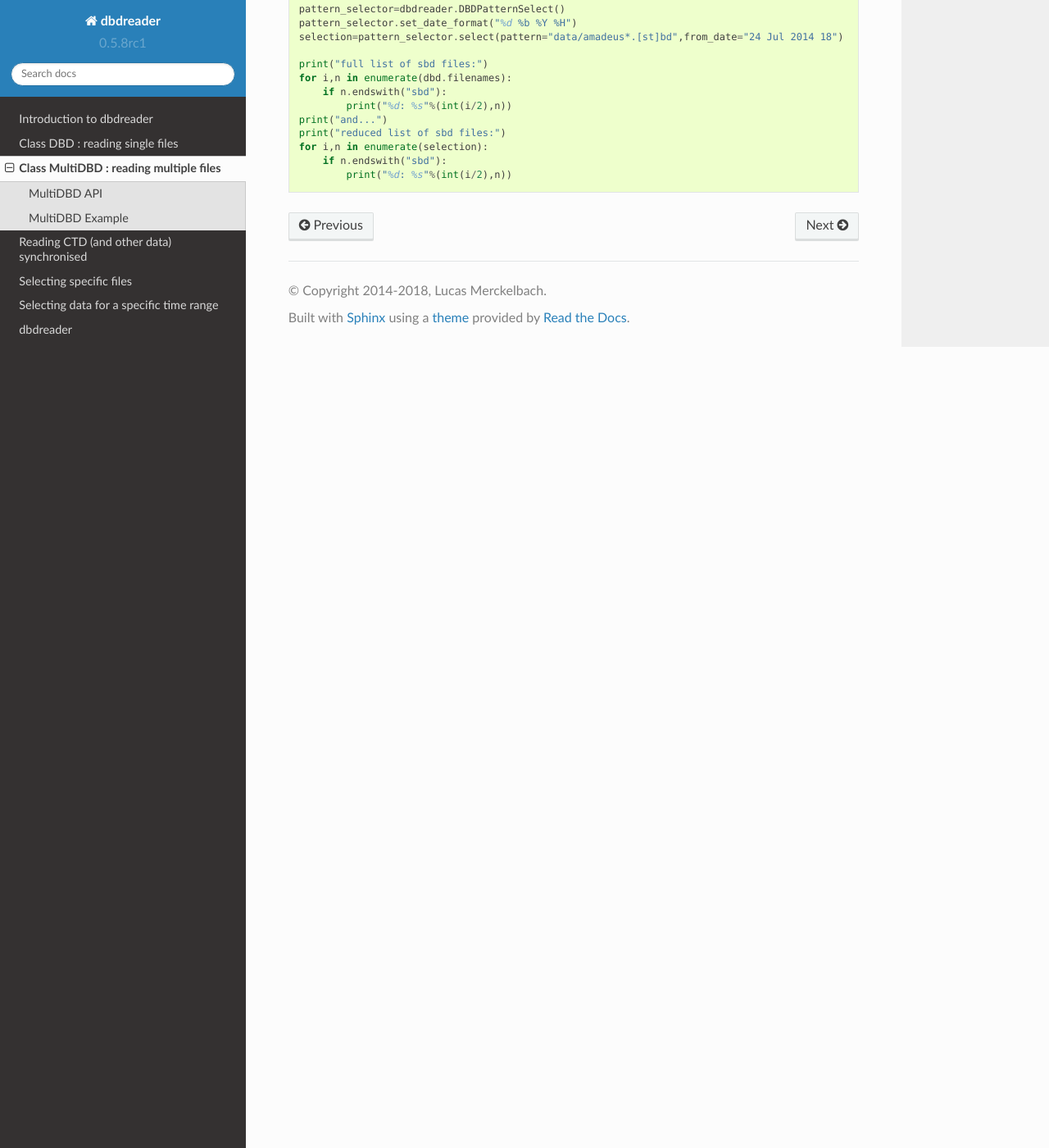
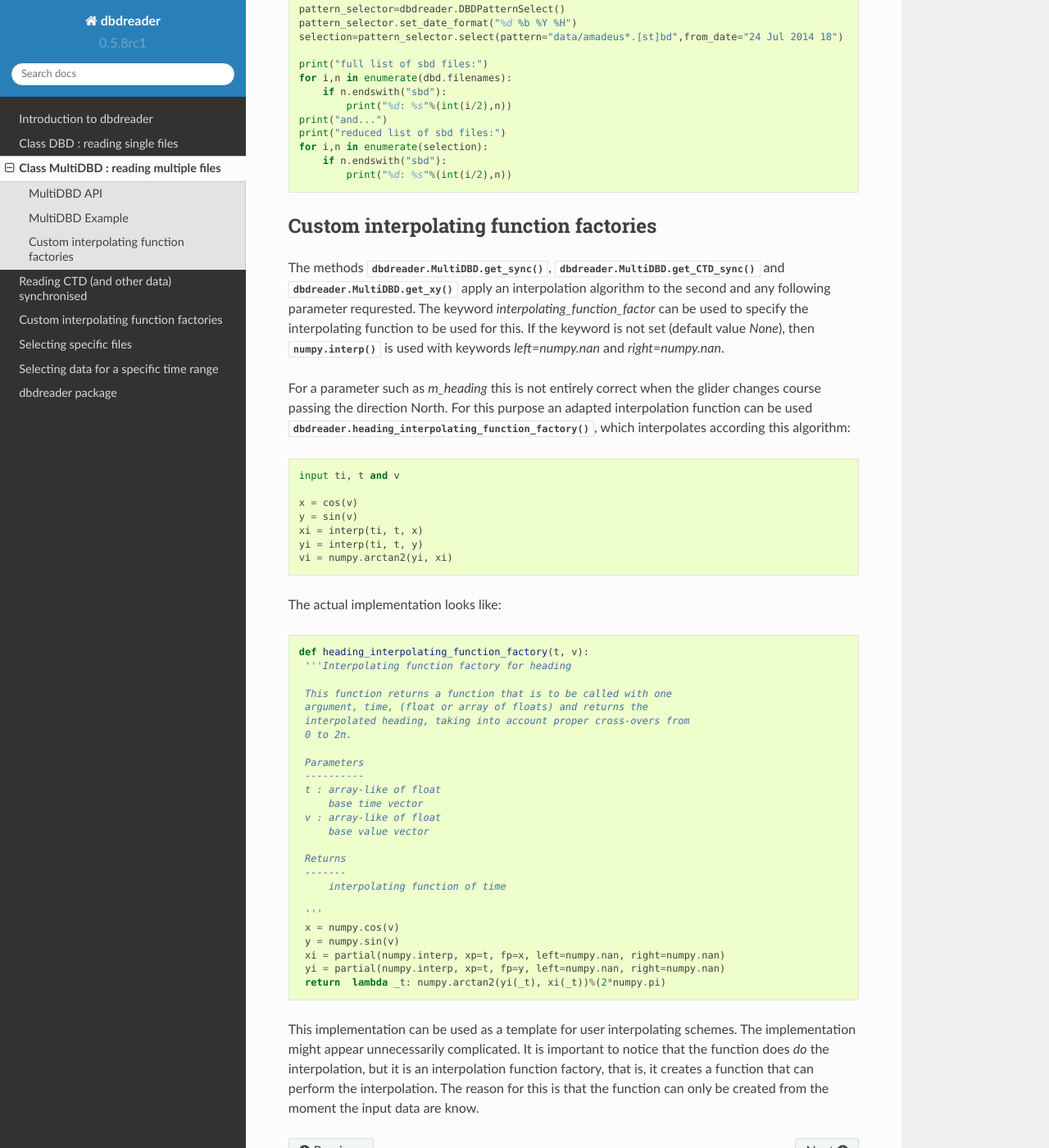
Before and after one commit to smerckel/dbdreader, a Sphinx documentation site: the page built from docs/source/multiple_files.rst, in a window 1280 px wide and 1400 px high, scrolled down 1952 px. Shown: the whole window at 82% size. Built offline with Sphinx 7.4.7 and the Read the Docs theme 2.0.0, drawn with Linux system fonts in a browser that asks for light colours.

Commit message:
Updates documentation

```diff
--- a/docs/source/index.rst
+++ b/docs/source/index.rst
@@ -15,6 +15,7 @@ Contents:
    single_file
    multiple_files
    ctd
+   interpolating_function_factory
    selecting_files
    selecting_timerange
    modules
--- a/docs/source/multiple_files.rst
+++ b/docs/source/multiple_files.rst
@@ -14,6 +14,7 @@ keyword to the constructor. See also :ref:`Class DBD : reading single files`.
 
 .. autoclass:: dbdreader.MultiDBD
    :members:
+
 
 MultiDBD Example
 ================
@@ -114,3 +115,69 @@ MultiDBD Example
         for i,n in enumerate(selection):
             if n.endswith("sbd"):
                 print("%d: %s"%(int(i/2),n))
+
+
+Custom interpolating function factories
+=======================================
+The methods :func:`dbdreader.MultiDBD.get_sync`,
+:func:`dbdreader.MultiDBD.get_CTD_sync` and
+:func:`dbdreader.MultiDBD.get_xy`
+apply an interpolation algorithm to the second and any following
+parameter requrested. The keyword `interpolating_function_factor` can
+be used to specify the interpolating function to be used for this. If
+the keyword is not set (default value `None`), then
+:func:`numpy.interp` is used with keywords `left=numpy.nan` and
+`right=numpy.nan`.
+
+For a parameter such as `m_heading` this is not entirely correct when
+the glider changes course passing the direction North. For this
+purpose an adapted interpolation function can be used :func:`dbdreader.heading_interpolating_function_factory`, which
+interpolates according this algorithm:
+
+::
+
+  input ti, t and v
+
+  x = cos(v)
+  y = sin(v)
+  xi = interp(ti, t, x)
+  yi = interp(ti, t, y)
+  vi = numpy.arctan2(yi, xi)
+
+The actual implementation looks like:
+
+::
+
+   def heading_interpolating_function_factory(t, v):
+    '''Interpolating function factory for heading
+
+    This function returns a function that is to be called with one
+    argument, time, (float or array of floats) and returns the
+    interpolated heading, taking into account proper cross-overs from
+    0 to 2π.
+
+    Parameters
+    ----------
+    t : array-like of float
+        base time vector
+    v : array-like of float
+        base value vector
+
+    Returns
+    -------
+        interpolating function of time
+
+    '''
+    x = numpy.cos(v)
+    y = numpy.sin(v)
+    xi = partial(numpy.interp, xp=t, fp=x, left=numpy.nan, right=numpy.nan)
+    yi = partial(numpy.interp, xp=t, fp=y, left=numpy.nan, right=numpy.nan)
+    return  lambda _t: numpy.arctan2(yi(_t), xi(_t))%(2*numpy.pi)
+
+
+This implementation can be used as a template for user interpolating
+schemes. The implementation might appear unnecessarily complicated. It
+is important to notice that the function does *do* the interpolation,
+but it is an interpolation function factory, that is, it creates a
+function that can perform the interpolation. The reason for this is
+that the function can only be created from the moment the input data are know.
```
Also changed, not shown: docs/source/dbdreader.rst (deleted, +0 -37 lines), docs/source/interpolating_function_factory.rst (added, +106 -0 lines), docs/source/modules.rst (+27 -5 lines).
